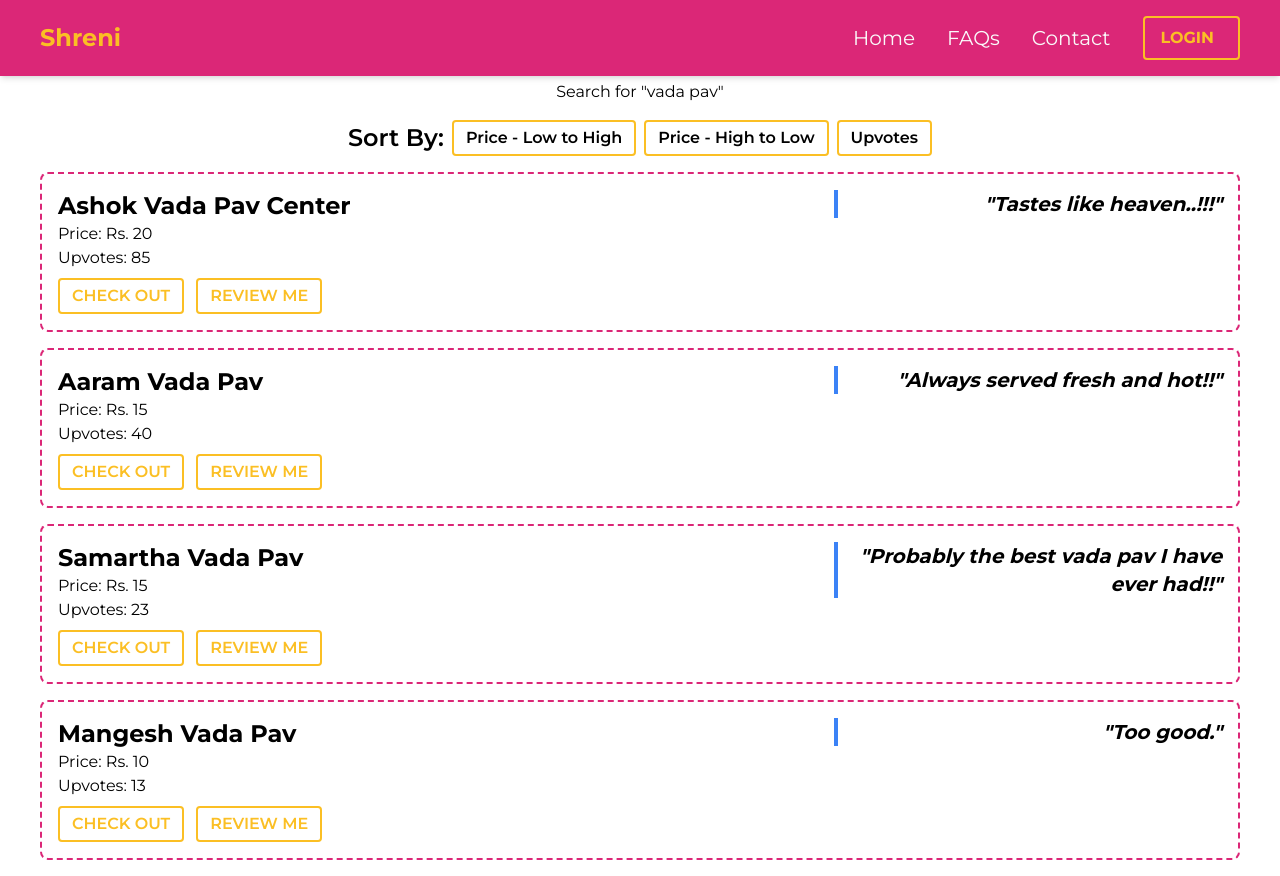
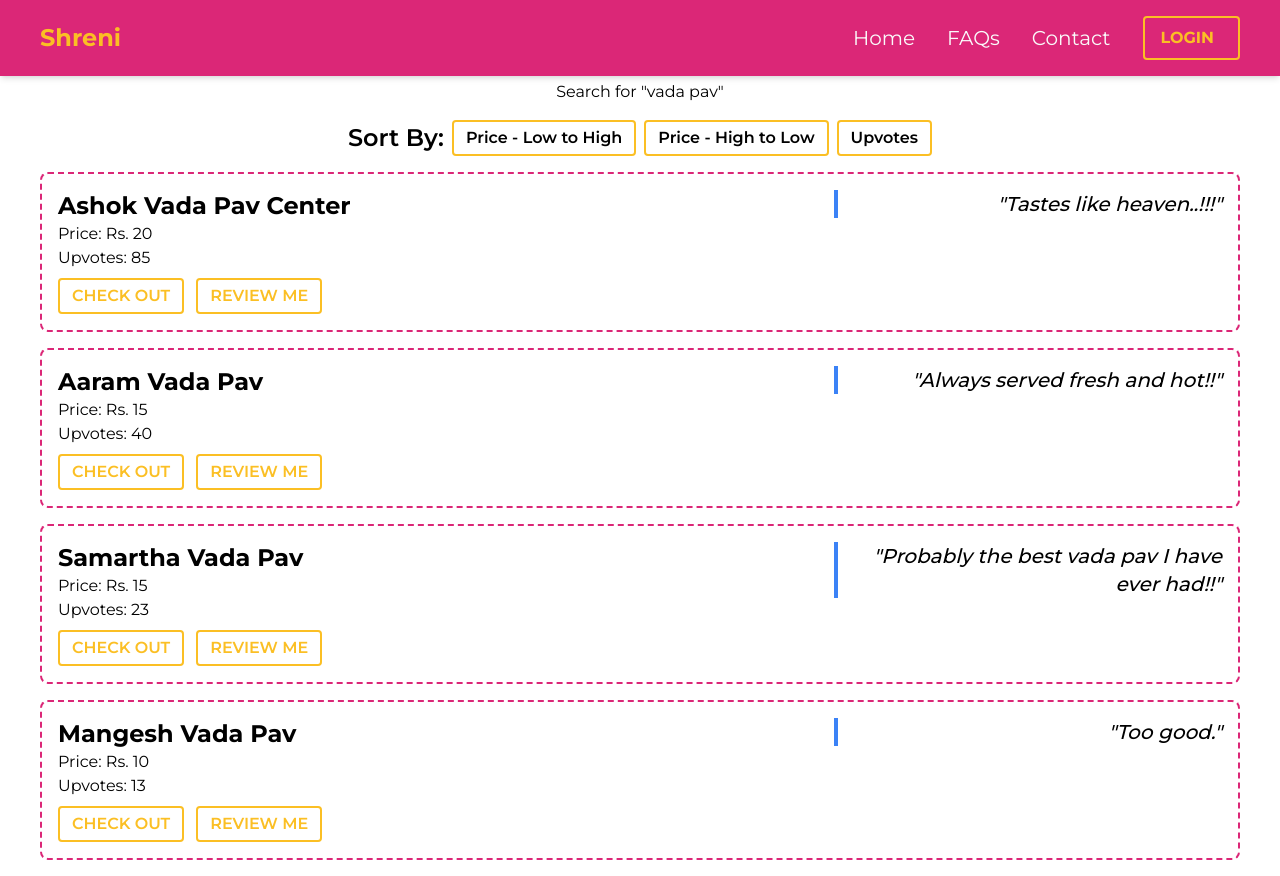
Before and after one commit to SidM77/Rubix24Sid, a React (Create React App) app: page /compare in a window 1280 px wide. Built offline with nearby package versions, Linux system fonts and the light colour scheme.

Commit message:
very smol change made

```diff
--- a/src/ComparePg.jsx
+++ b/src/ComparePg.jsx
@@ -93,7 +93,7 @@ const ComparePg = () => {
 
           </div>
           <div className="w-1/3 text-right">
-            <p className="text-xl font-bold italic border-l-4 border-blue-500 pl-4">
+            <p className="text-xl font-medium italic border-l-4 border-blue-500 pl-4">
               "{item.reviewWithHighestUpvote}"
             </p>
           </div>
```
